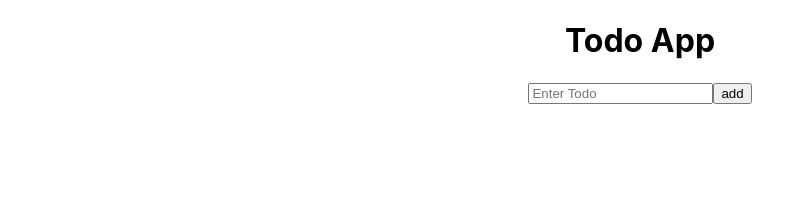
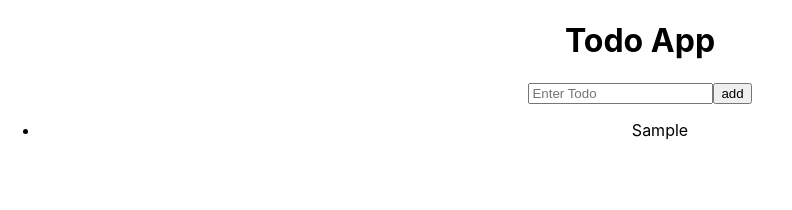
Before and after one commit to radishmouse/react-todo, a React (Create React App) app: page / in a window 1280 px wide. Both pictures are taken after typing "Sample" into the empty fields and a click on the button "add". Shown: the top 210 px of the page, without its empty margins (0-792 px from the left). Built offline with nearby package versions, Linux system fonts and the light colour scheme.

Commit message:
adds List functional component to display each item as an li

```diff
--- /dev/null
+++ b/src/List.js
@@ -0,0 +1,13 @@
+import React from "react";
+
+const List = props => {
+  return (
+    <ul>
+      {props.items.map((item, index) => {
+        return <li key={index}>{item}</li>;
+      })}
+    </ul>
+  );
+};
+
+export default List;
--- a/src/TodoList.js
+++ b/src/TodoList.js
@@ -1,4 +1,5 @@
 import React, { Component } from "react";
+import List from "./List";
 
 class TodoList extends Component {
   constructor(props) {
@@ -20,6 +21,9 @@
           />
           <button type="submit">add</button>
         </form>
+        <div>
+          <List items={this.state.items} />
+        </div>
       </div>
     );
   }
```
